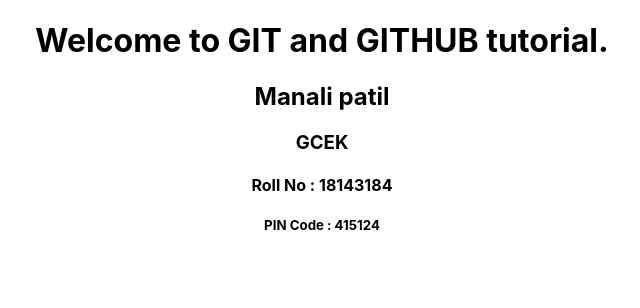
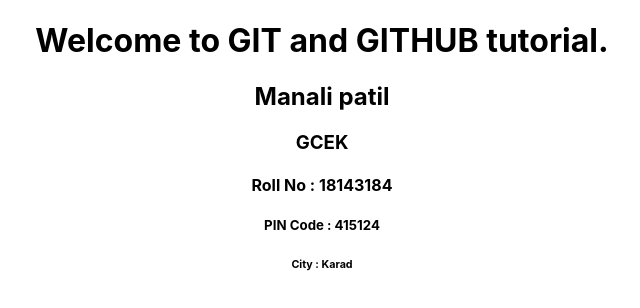
Before and after one commit to ManaliSP/git-github-hands-on, a React (Create React App) app: page / in a window 1280 px wide. Shown: the top 308 px of the page, without its empty margins (318-958 px from the left). Built offline with nearby package versions, Linux system fonts and the light colour scheme.

Commit message:
city added

```diff
--- a/src/App.js
+++ b/src/App.js
@@ -8,6 +8,7 @@
                     <h3>GCEK</h3>
                     <h4>Roll No : 18143184</h4>
                     <h5>PIN Code : 415124</h5>
+                    <h6>City : Karad</h6>
                 </div>
             </header>
         </div>
```
